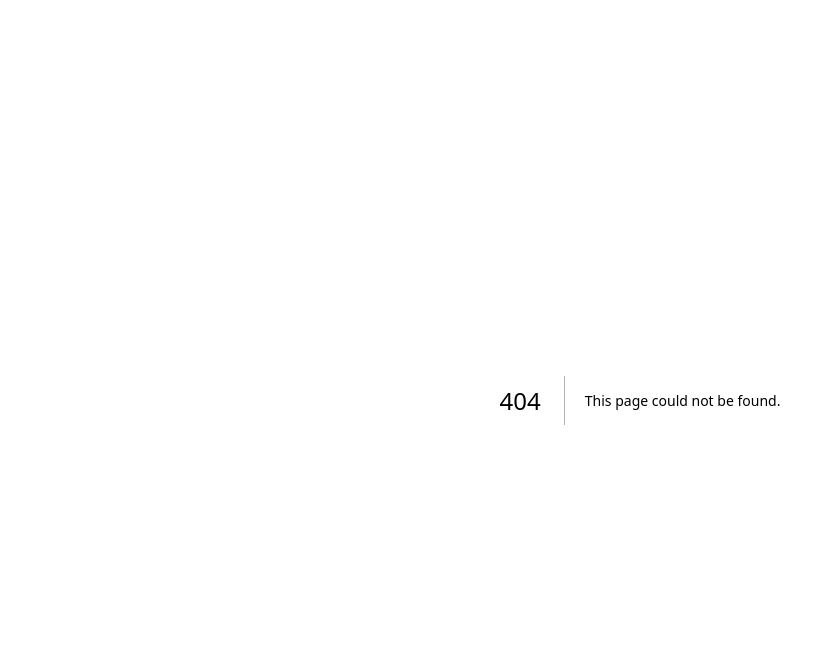
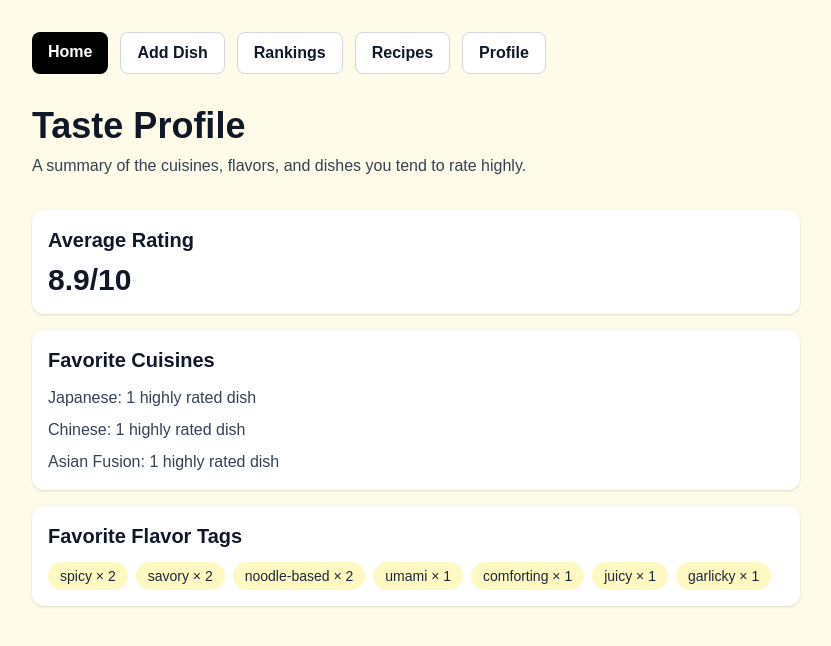
Before and after one commit to katherineshen22/TasteMap, a Next.js app: page /profile in a window 1280 px wide. Before the commit this address had no page. Shown: the top 646 px of the page, without its empty margins (0-831 px from the left). Built offline with nearby package versions, Linux system fonts and the light colour scheme.

Commit message:
Add taste profile page

```diff
--- a/src/app/page.tsx
+++ b/src/app/page.tsx
@@ -9,6 +9,7 @@ export default function Home() {
 
   return (
     <main className="min-h-screen bg-orange-50 p-8">
+      <Navbar />
       <h1 className="text-4xl font-bold mb-2 text-gray-900">TasteMap</h1>
 
       <p className="text-gray-700 mb-8">
--- /dev/null
+++ b/src/app/profile/page.tsx
@@ -0,0 +1,78 @@
+import Navbar from "@/components/Navbar";
+import { dishes } from "@/data/sampleData";
+
+export default function ProfilePage() {
+  const likedDishes = dishes.filter((dish) => dish.rating >= 8);
+
+  const cuisineCounts: Record<string, number> = {};
+  const tagCounts: Record<string, number> = {};
+
+  likedDishes.forEach((dish) => {
+    cuisineCounts[dish.cuisine] = (cuisineCounts[dish.cuisine] || 0) + 1;
+
+    dish.tags.forEach((tag) => {
+      tagCounts[tag] = (tagCounts[tag] || 0) + 1;
+    });
+  });
+
+  const favoriteCuisines = Object.entries(cuisineCounts).sort(
+    (a, b) => b[1] - a[1]
+  );
+
+  const favoriteTags = Object.entries(tagCounts).sort((a, b) => b[1] - a[1]);
+
+  const averageRating =
+    dishes.reduce((sum, dish) => sum + dish.rating, 0) / dishes.length;
+
+  return (
+    <main className="min-h-screen bg-yellow-50 p-8">
+      <Navbar />
+
+      <h1 className="text-4xl font-bold mb-2 text-gray-900">Taste Profile</h1>
+
+      <p className="text-gray-700 mb-8">
+        A summary of the cuisines, flavors, and dishes you tend to rate highly.
+      </p>
+
+      <section className="grid gap-4 max-w-3xl mb-8">
+        <div className="bg-white rounded-xl p-4 shadow">
+          <h2 className="text-xl font-semibold text-gray-900">Average Rating</h2>
+          <p className="text-3xl font-bold text-gray-900 mt-2">
+            {averageRating.toFixed(1)}/10
+          </p>
+        </div>
+
+        <div className="bg-white rounded-xl p-4 shadow">
+          <h2 className="text-xl font-semibold text-gray-900">
+            Favorite Cuisines
+          </h2>
+
+          <div className="mt-3 grid gap-2">
+            {favoriteCuisines.map(([cuisine, count]) => (
+              <p key={cuisine} className="text-gray-700">
+                {cuisine}: {count} highly rated dish{count > 1 ? "es" : ""}
+              </p>
+            ))}
+          </div>
+        </div>
+
+        <div className="bg-white rounded-xl p-4 shadow">
+          <h2 className="text-xl font-semibold text-gray-900">
+            Favorite Flavor Tags
+          </h2>
+
+          <div className="mt-3 flex flex-wrap gap-2">
+            {favoriteTags.map(([tag, count]) => (
+              <span
+                key={tag}
+                className="rounded-full bg-yellow-100 px-3 py-1 text-sm text-gray-800"
+              >
+                {tag} × {count}
+              </span>
+            ))}
+          </div>
+        </div>
+      </section>
+    </main>
+  );
+}
--- a/src/components/Navbar.tsx
+++ b/src/components/Navbar.tsx
@@ -2,7 +2,7 @@ import Link from "next/link";
 
 export default function Navbar() {
   return (
-    <nav className="mb-8 flex gap-3">
+    <nav className="mb-8 flex flex-wrap gap-3">
       <Link
         href="/"
         className="rounded-lg bg-black px-4 py-2 font-semibold text-white"
@@ -30,6 +30,13 @@ export default function Navbar() {
       >
         Recipes
       </Link>
+
+      <Link
+        href="/profile"
+        className="rounded-lg border border-gray-300 bg-white px-4 py-2 font-semibold text-gray-900"
+      >
+        Profile
+      </Link>
     </nav>
   );
 }
```
